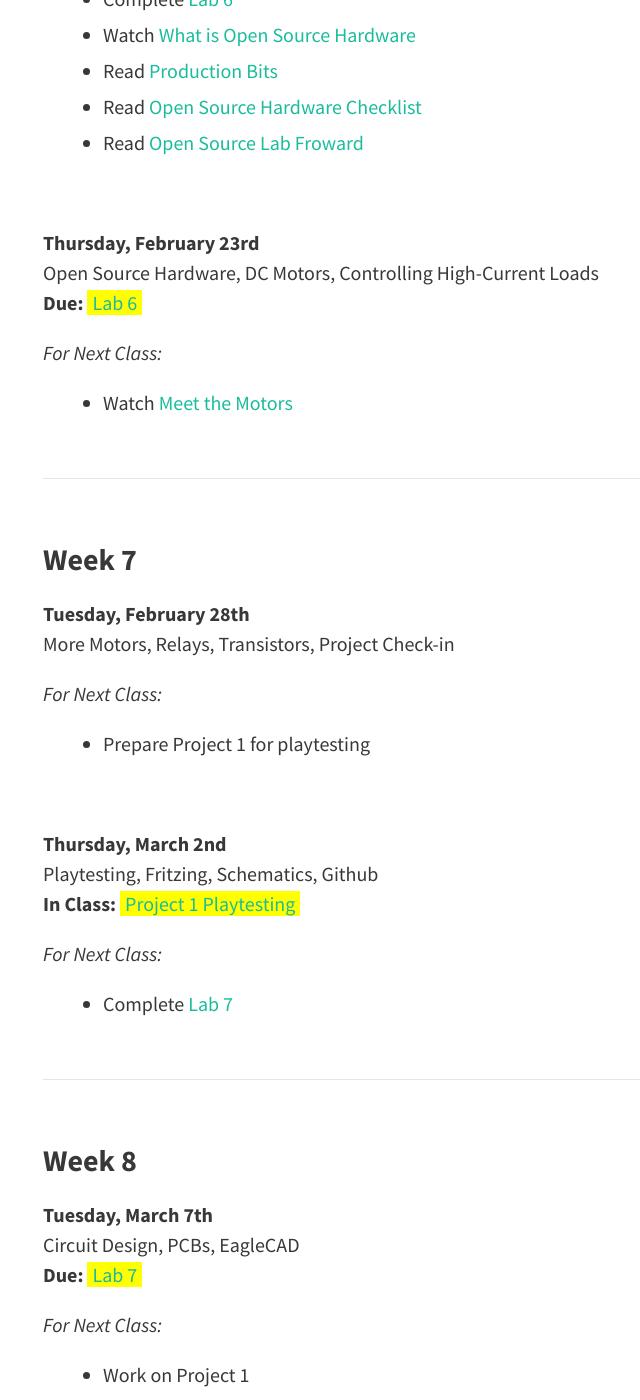
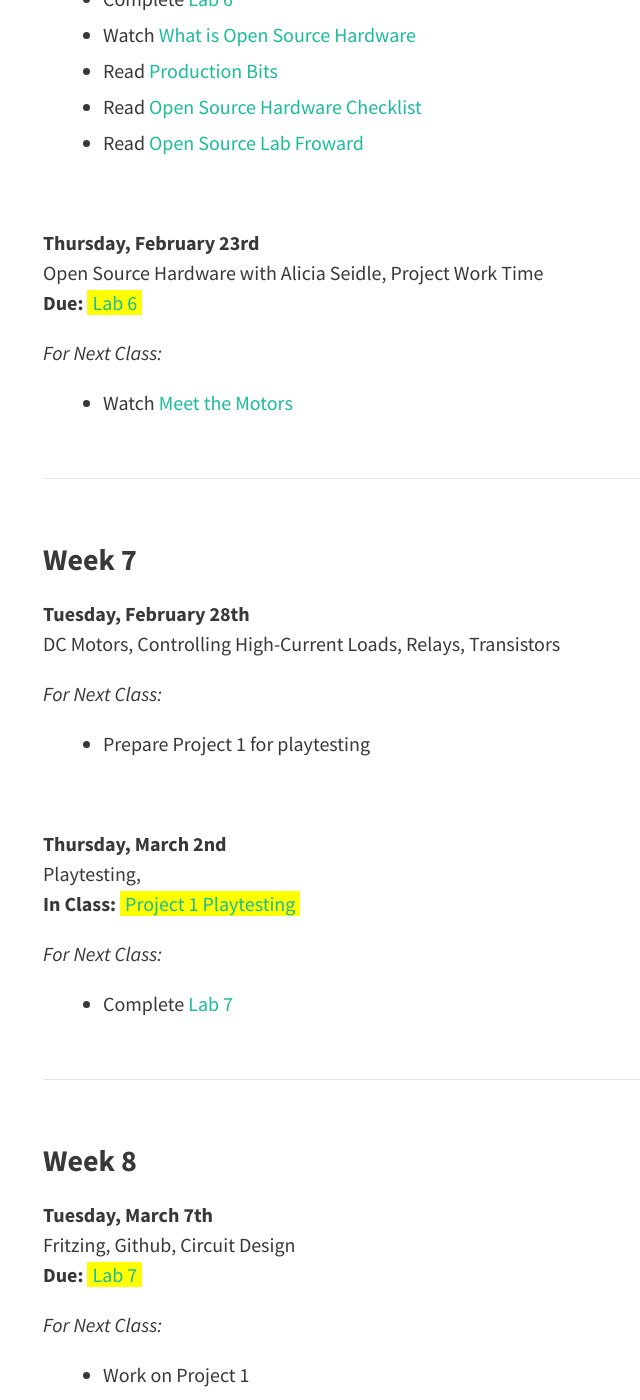
Before and after one commit to coloringchaos/object-spring-17, a Jekyll site: the page built from schedule.md, in a window 1280 px wide and 1400 px high, scrolled down 4425 px. Shown: the whole window, without its empty margins (213-853 px from the left). Built offline with Jekyll 4.4.1, drawn with Linux system fonts in a browser that asks for light colours; nearby versions of some CDN libraries.

Commit message:
week 6 update

```diff
--- a/schedule.md
+++ b/schedule.md
@@ -147,7 +147,7 @@ Assignments are due on the day that they are listed.
 
 <br>
 
-**Thursday, February 23rd** <br> Open Source Hardware, DC Motors, Controlling High-Current Loads <br> **Due:** <span class="highlight">[Lab 6](/object-spring-17/lab-6)</span>
+**Thursday, February 23rd** <br> Open Source Hardware with Alicia Seidle, Project Work Time<br> **Due:** <span class="highlight">[Lab 6](/object-spring-17/lab-6)</span>
 
 *For Next Class:*
 
@@ -156,7 +156,9 @@ Assignments are due on the day that they are listed.
 <hr>
 
 ### Week 7
-**Tuesday, February 28th** <br> More Motors, Relays, Transistors, Project Check-in
+**Tuesday, February 28th** <br> DC Motors, Controlling High-Current Loads, Relays, Transistors
+
+<!-- More Motors, , Project Check-in  -->
 
 *For Next Class:*
 
@@ -164,7 +166,7 @@ Assignments are due on the day that they are listed.
 
 <br>
 
-**Thursday, March 2nd** <br> Playtesting, Fritzing, Schematics, Github  <br> **In Class:** <span class="highlight">[Project 1 Playtesting]()</span>
+**Thursday, March 2nd** <br> Playtesting,   <br> **In Class:** <span class="highlight">[Project 1 Playtesting]()</span>
 
 *For Next Class:*
 
@@ -174,7 +176,9 @@ Assignments are due on the day that they are listed.
 <hr>
 
 ### Week 8
-**Tuesday, March 7th** <br> Circuit Design, PCBs, EagleCAD <br> **Due:** <span class="highlight">[Lab 7]()</span>
+**Tuesday, March 7th** <br> Fritzing, Github, Circuit Design <br> **Due:** <span class="highlight">[Lab 7]()</span>
+
+<!-- , PCBs, EagleCAD -->
 
 
 *For Next Class:*
```
